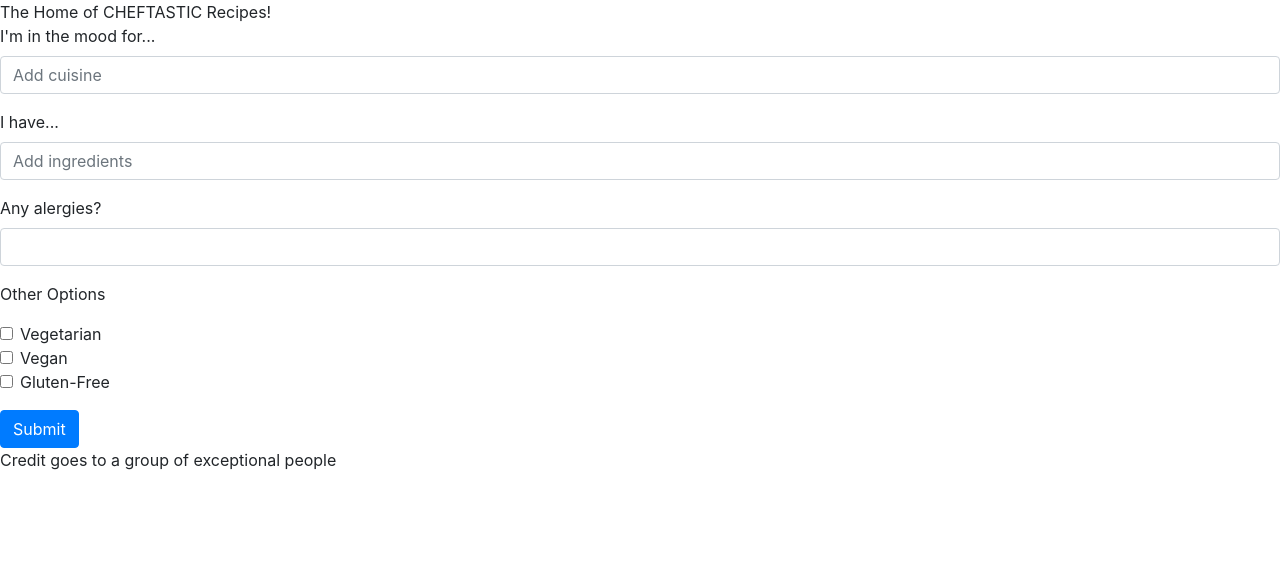
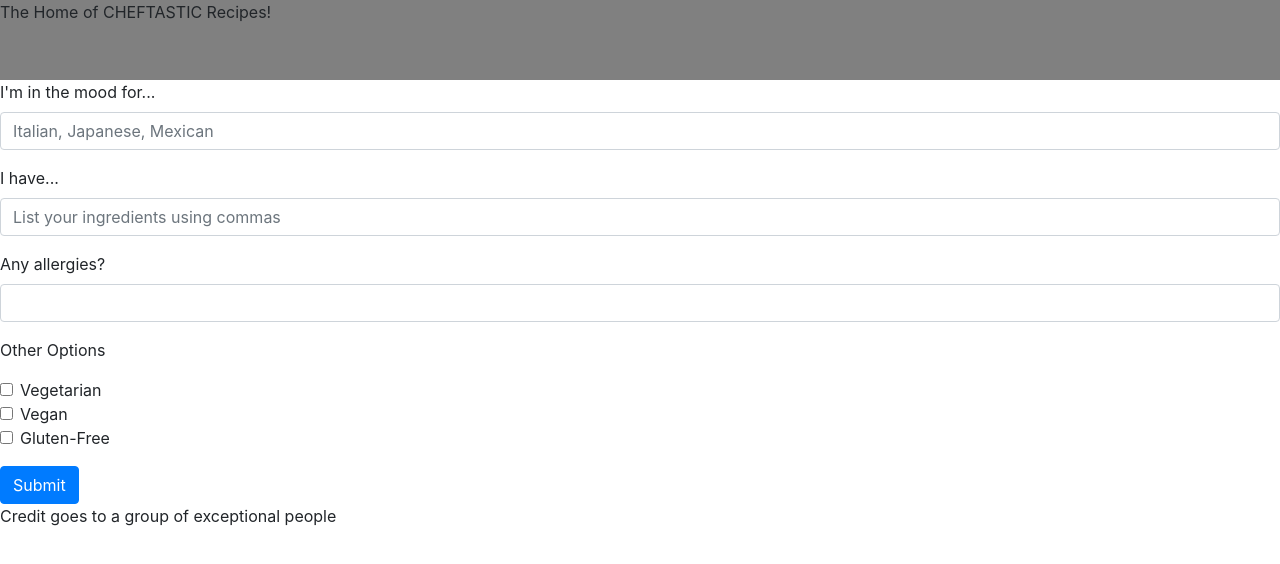
Before and after one commit to marinemekhakyan/project-1, a plain HTML site: page index.html in a window 1280 px wide. Drawn offline with nearby package versions, Linux system fonts and the light colour scheme.

Commit message:
added map div

```diff
--- /dev/null
+++ b/assets/css/style.css
@@ -0,0 +1,5 @@
+#header {
+    height: 80px;
+    width: 100%;
+    background-color: grey;
+}
--- a/index.html
+++ b/index.html
@@ -5,6 +5,7 @@
     <meta charset="UTF-8">
     <meta name="viewport" content="width=device-width, initial-scale=1.0">
     <meta http-equiv="X-UA-Compatible" content="ie=edge">
+    <title>CHEFTASTIC</title>
 
     <!--Bootstrap References-->
     <link rel="stylesheet" href="https://stackpath.bootstrapcdn.com/bootstrap/4.3.1/css/bootstrap.min.css"
@@ -20,7 +21,9 @@
         integrity="sha384-JjSmVgyd0p3pXB1rRibZUAYoIIy6OrQ6VrjIEaFf/nJGzIxFDsf4x0xIM+B07jRM"
         crossorigin="anonymous"></script>
 
-    <title>CHEFTASTIC</title>
+    <!--Bootstrap References-->
+    <link rel="stylesheet" href = "assets/css/style.css">
+
 </head>
 
 <body>
@@ -31,15 +34,15 @@
                 <form>
                         <div class="form-group">
                           <label for="cuisine-input">I'm in the mood for...</label>
-                          <input type="text" class="form-control" id="cuisine-input" aria-describedby="listCuisine" placeholder="Add cuisine">
+                          <input type="text" class="form-control" id="cuisine-input" aria-describedby="listCuisine" placeholder="Italian, Japanese, Mexican">
                         </div>
                         <div class="form-group">
                           <label for="user-ingredients">I have...</label>
-                          <input type ="text" class="form-control" id="user-ingredients" placeholder="Add ingredients">
+                          <input type ="text" class="form-control" id="user-ingredients" placeholder="List your ingredients using commas">
                         </div>
                         <div class="form-group">
-                                <label for="alergies">Any alergies?</label>
-                                <input type="text" class="form-control" id="alergies" placeholder="">
+                                <label for="allergies">Any allergies?</label>
+                                <input type="text" class="form-control" id="allergies" placeholder="">
                               </div>
                               <p id = "other-options">Other Options</p>
                         <div class="form-group form-check">
@@ -52,6 +55,8 @@
                         </div>
                         <button type="submit" class="btn btn-primary">Submit</button>
                       </form>
+
+                      <div id="map"></div>
         </container>
     </div>
     <footer>
```
Also changed, not shown: assets/javascript/app.js (added, +12 -0 lines), 2 other files.
